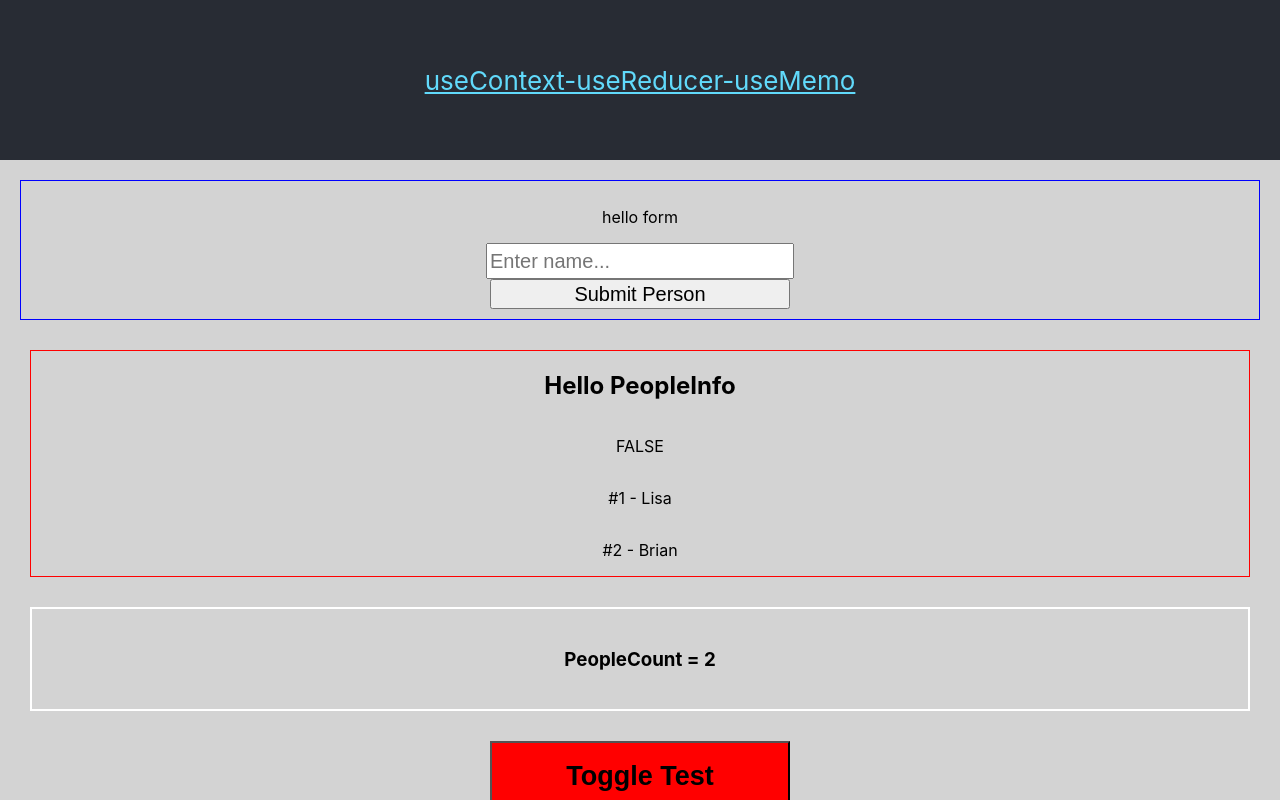
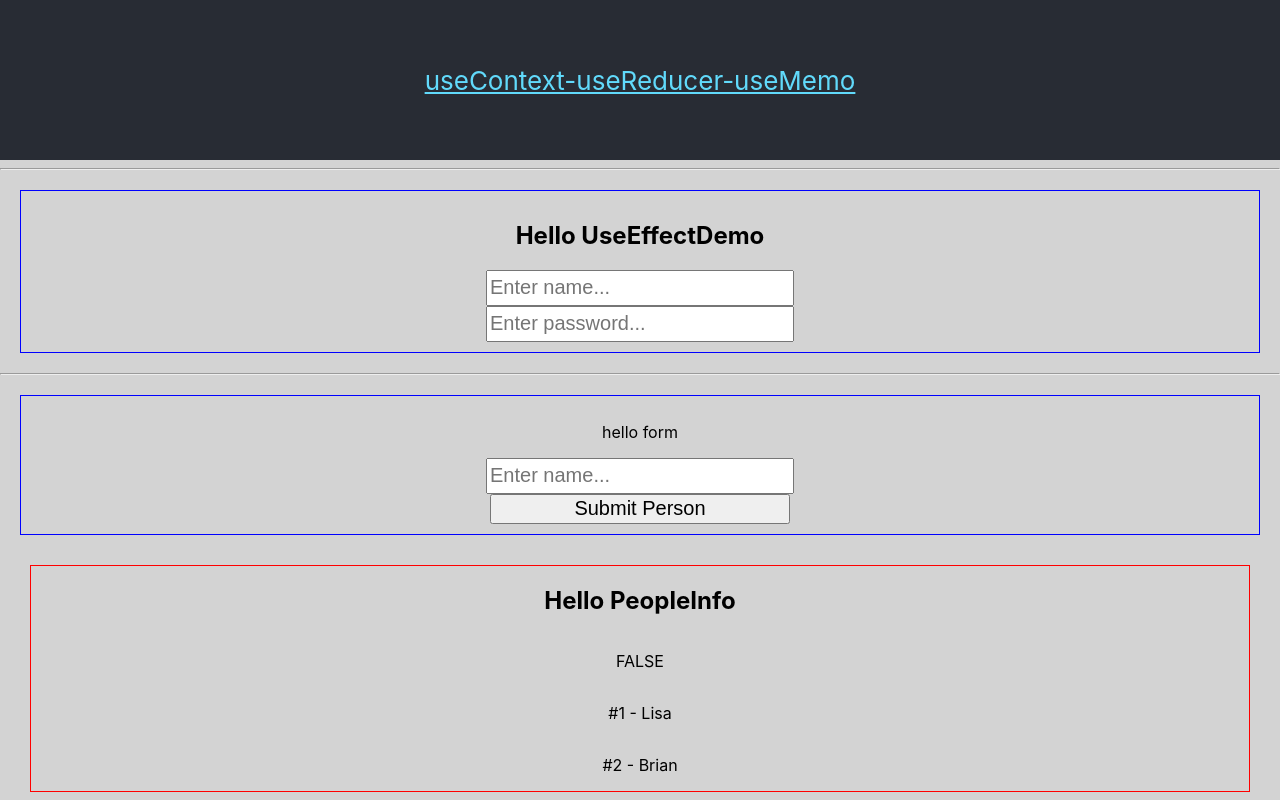
Before and after one commit to keepforever/use-ctx-mem-rdcr-6-22-19, a React (Create React App) app: page / in a window 1280 px wide. Shown: the top 800 px of the page. Built offline with nearby package versions, Linux system fonts and the light colour scheme.

Commit message:
start useHook YouTube demo

```diff
--- a/src/App.js
+++ b/src/App.js
@@ -6,6 +6,7 @@ import FormCustHook from './comps/FormCustHook';
 import PeopleCount from './comps/PeopleCount';
 import Toggle from './comps/Toggle';
 import Header from './comps/Header';
+import UseEffectDemo from './comps/UseEffectDemo';
 // hooks
 import PeopleContext from './context/peopleContext';
 import peopleReducer from './context/peopleReducer';
@@ -20,6 +21,9 @@ const App = () => {
     };
 
     const [state, dispatch] = useReducer(peopleReducer, initialState);
+
+    // these functions are replaced by a redux-y action-like abstraction
+    // pulling the potentially voluminous logic into a separate file.
 
     // const addPerson = person => {
     //     dispatch({
@@ -45,6 +49,9 @@ const App = () => {
     return (
         <div className="App">
             <Header />
+            <hr/>
+            <UseEffectDemo />
+            <hr/>
             <PeopleContext.Provider
                 value={{
                     people: state.people,
--- a/src/comps/FormCustHook.js
+++ b/src/comps/FormCustHook.js
@@ -5,8 +5,8 @@ import PeopleContext from '../context/peopleContext';
 import styles from '../styles';
 
 const Form = () => {
-    const renders = useRef(0);
-    console.log('Form render count = ', ++renders.current, '\n');
+    // const renders = useRef(0);
+    // console.log('Form render count = ', ++renders.current, '\n');
 
     const [values, handleChange, clearForm, getStuff] = useForm({ name: '' });
     const context = useContext(PeopleContext);
--- a/src/comps/PeopleCount.jsx
+++ b/src/comps/PeopleCount.jsx
@@ -2,8 +2,8 @@ import React, { useContext, useRef } from 'react';
 import PeopleContext from '../context/peopleContext';
 
 const PeopleCount = () => {
-    const renders = useRef(0);
-    console.log('PeopleCount render count = ', ++renders.current, '\n');
+    // const renders = useRef(0);
+    // console.log('PeopleCount render count = ', ++renders.current, '\n');
     const context = useContext(PeopleContext);
     return (
         <div
--- a/src/comps/PeopleInfo.js
+++ b/src/comps/PeopleInfo.js
@@ -3,8 +3,8 @@ import PeopleContext from '../context/peopleContext';
 // comps
 
 const PeopleInfo = () => {
-    const renders = useRef(0);
-    console.log('PeopleInfo render count = ', ++renders.current, '\n');
+    // const renders = useRef(0);
+    // console.log('PeopleInfo render count = ', ++renders.current, '\n');
 
     const { people, testBoolean } = useContext(PeopleContext);
 
--- a/src/comps/Toggle.jsx
+++ b/src/comps/Toggle.jsx
@@ -2,8 +2,8 @@ import React, { useContext, useRef } from 'react';
 import PeopleContext from '../context/peopleContext';
 
 const Toggle = ({ buttonTitle }) => {
-    const renders = useRef(0);
-    console.log('Toggle render count = ', ++renders.current, '\n');
+    // const renders = useRef(0);
+    // console.log('Toggle render count = ', ++renders.current, '\n');
 
     const { toggleTest } = useContext(PeopleContext);
 
--- /dev/null
+++ b/src/comps/UseEffectDemo.jsx
@@ -0,0 +1,30 @@
+import React from 'react';
+import styles from '../styles';
+import { useForm } from '../hooks/useForm';
+
+const UseEffectDemo = props => {
+    const [values, handleChange] = useForm({ name: '', password: '' });
+    return (
+        <div style={styles['style-a']}>
+            <h2>Hello UseEffectDemo</h2>
+            <input
+                name="name"
+                type="text"
+                placeholder="Enter name..."
+                onChange={handleChange}
+                value={values.name}
+                style={styles['input']}
+            />
+            <input
+                name="password"
+                type="password"
+                placeholder="Enter password..."
+                onChange={handleChange}
+                value={values.password}
+                style={styles['input']}
+            />
+        </div>
+    );
+};
+
+export default UseEffectDemo;
```
Also changed, not shown: src/hooks/useFetch.js (added).
